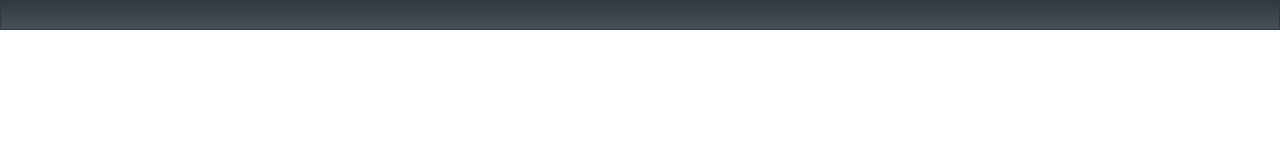
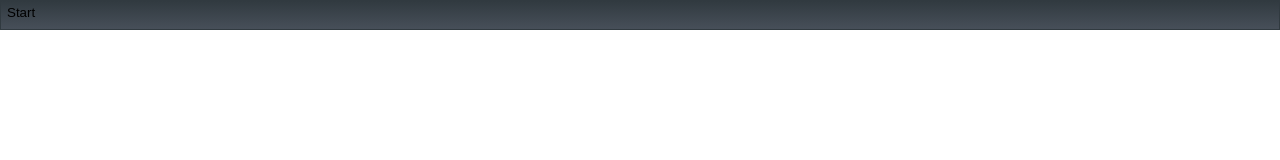
Before and after one commit to nicpolhamus/portfolio, a Next.js app: page / in a window 1280 px wide. Shown: the top 160 px of the page. Built offline with nearby package versions, Linux system fonts and the light colour scheme.

Commit message:
updates StartButton css and react components

```diff
--- a/components/core/system/menuBar/component.tsx
+++ b/components/core/system/menuBar/component.tsx
@@ -6,7 +6,6 @@ import { MenuItemContainer } from './menuItemContainer/component';
 
 export interface ISystemMenuBarProps {
   items?: TMenuItem[];
-  onClose: (args: any) => void;
 }
 
 interface IMenuBarContentProps {
@@ -25,7 +24,7 @@ const SystemMenuBarDiv = styled.div`
   width: 100%;
 `;
 
-export function SystemMenuBar({ items, onClose }: ISystemMenuBarProps): ReactElement {
+export function SystemMenuBar({ items }: ISystemMenuBarProps): ReactElement {
   // @TODO: need to define how we get the system menu items
   return (
     <SystemMenuBarDiv>
--- /dev/null
+++ b/components/core/system/menuBar/items/index.ts
@@ -0,0 +1 @@
+export * from './start.button';
--- /dev/null
+++ b/components/core/system/menuBar/items/start.button.tsx
@@ -0,0 +1,29 @@
+import React, { MouseEventHandler, ReactElement } from 'react';
+import styled from 'styled-components';
+
+const DropdownContainer = styled.div`
+  position: relative;
+  display: inline-block;
+`;
+
+const StartDropdownButton = styled.button`
+  background: inherit;
+  border: none;
+  cursor: pointer;
+`;
+
+const StartDropdownItems = styled.div`
+  display: none;
+  position: absolute;
+  z-index: 1;
+`;
+
+export function StartButton(): ReactElement {
+  return (
+    <DropdownContainer>
+      <StartDropdownButton>Start</StartDropdownButton>
+      <StartDropdownItems>
+      </StartDropdownItems>
+    </DropdownContainer>
+  );
+}
--- a/components/core/system/system.menuBar.component.tsx
+++ b/components/core/system/system.menuBar.component.tsx
@@ -1,9 +1,10 @@
 import React, { MouseEventHandler } from "react";
 import styled from "styled-components";
+
 import { TMenuItem } from "../types";
+import { StartButton } from './menuBar/items';
 
 export interface ISystemMenuBarProps {
-  items?: TMenuItem[];
   onClose: (args: any) => void;
 }
 
@@ -18,14 +19,14 @@ const SystemMenuBarDiv = styled.div`
   width: 100%;
 `;
 
-export function SystemMenuBar({ items, onClose }: ISystemMenuBarProps) {
+export function SystemMenuBar({ onClose }: ISystemMenuBarProps) {
   const handleClose: MouseEventHandler = (event: MouseEvent) => {
     onClose(event);
   };
 
   return (
     <SystemMenuBarDiv>
-
+      <StartButton />
     </SystemMenuBarDiv>
   )
 }
--- a/components/core/types.ts
+++ b/components/core/types.ts
@@ -1,3 +1,5 @@
+import { ReactElement } from 'react';
+
 export type TAction = (args: any) => void;
 
 export type TPosition = {
@@ -5,4 +7,4 @@ export type TPosition = {
   y: number;
 };
 
-export type TMenuItem = Record<string, TAction>;
+export type TMenuItem = Record<ReactElement, TAction>;
```
